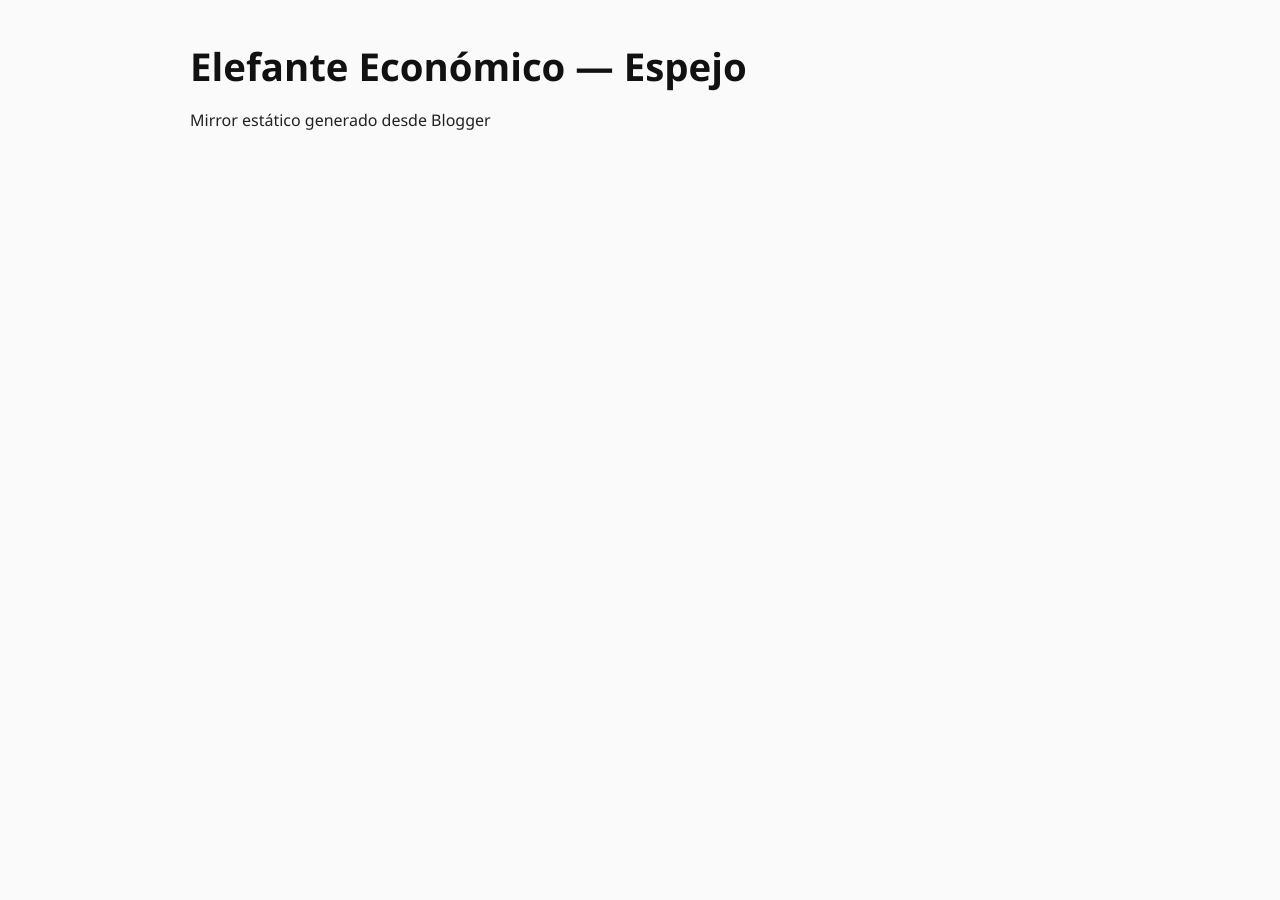
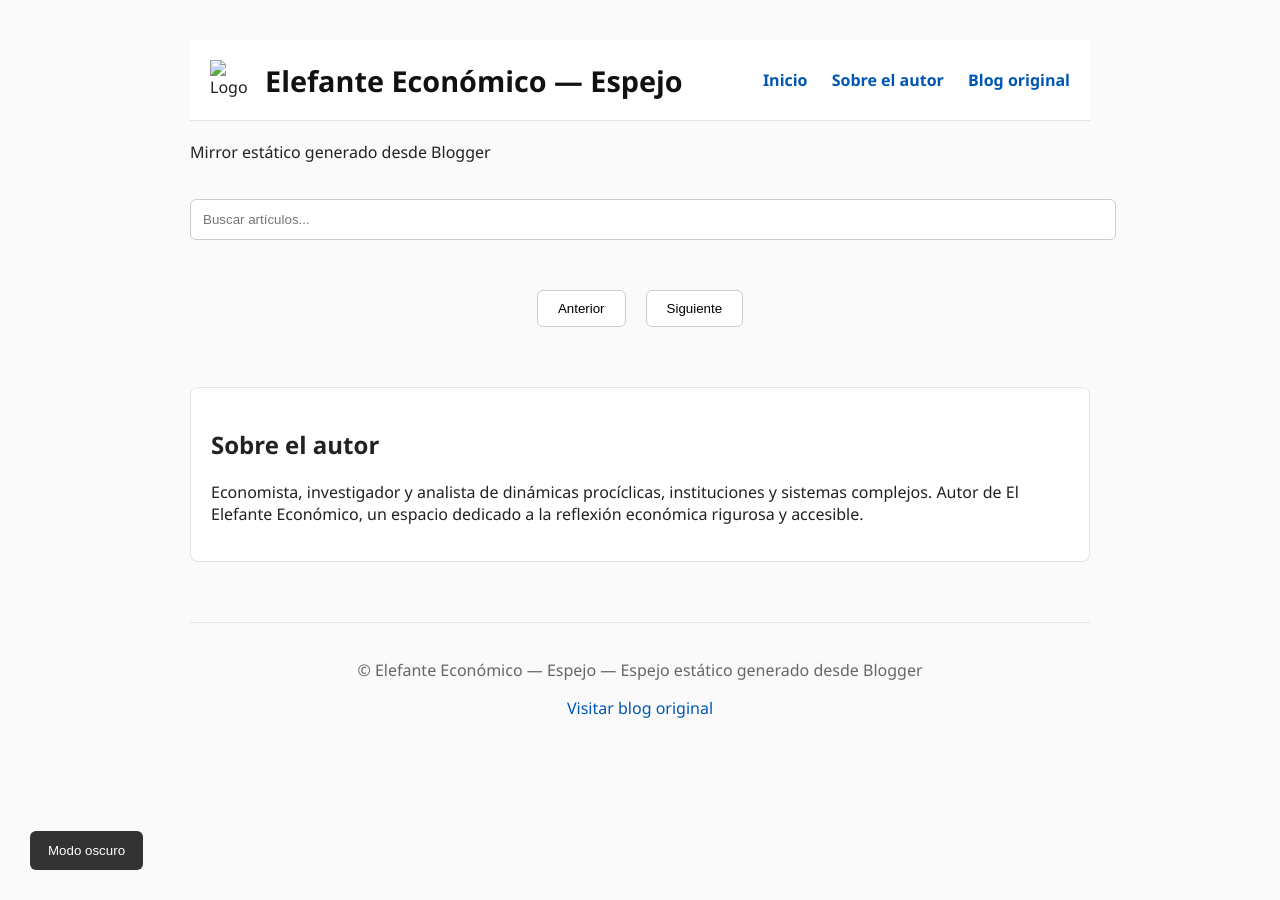
Before and after one commit to elefante-economico/elefante-economico, a Jekyll site: the page built from index.html, in a window 1280 px wide. Built offline with Jekyll 4.4.1, drawn with Linux system fonts in a browser that asks for light colours.

Commit message:
Update index.html

```diff
--- a/index.html
+++ b/index.html
@@ -2,10 +2,60 @@
 layout: default
 ---
 
-<h1>{{ site.title }}</h1>
-<p>{{ site.description }}</p>
+<!-- HEADER -->
+<header style="background:#ffffff; border-bottom:1px solid #e3e3e3; padding:20px; display:flex; align-items:center; justify-content:space-between;">
+  <div style="display:flex; align-items:center; gap:15px;">
+    <img src="https://elelefanteeconomico.blogspot.com/favicon.ico" alt="Logo" style="width:40px; height:40px;">
+    <h1 style="margin:0; font-size:1.8rem; color:#111;">{{ site.title }}</h1>
+  </div>
+  <nav>
+    <a href="/" style="margin-right:20px; color:#0056b3; text-decoration:none; font-weight:600;">Inicio</a>
+    <a href="#sobre" style="margin-right:20px; color:#0056b3; text-decoration:none; font-weight:600;">Sobre el autor</a>
+    <a href="https://elelefanteeconomico.blogspot.com" target="_blank" style="color:#0056b3; text-decoration:none; font-weight:600;">Blog original</a>
+  </nav>
+</header>
 
-<!-- Estilos -->
+<p style="margin-top:20px;">{{ site.description }}</p>
+
+<!-- BUSCADOR -->
+<input id="searchInput" type="text" placeholder="Buscar artículos..."
+style="width:100%; padding:12px; margin:20px 0; border:1px solid #ccc; border-radius:6px;">
+
+<!-- CONTENEDOR DEL FEED -->
+<div id="feed"></div>
+
+<!-- PAGINACIÓN -->
+<div id="pagination" style="margin-top:30px; display:flex; justify-content:center; gap:20px;">
+  <button id="prevBtn" style="padding:10px 20px; border:1px solid #ccc; background:white; cursor:pointer; border-radius:6px;">Anterior</button>
+  <button id="nextBtn" style="padding:10px 20px; border:1px solid #ccc; background:white; cursor:pointer; border-radius:6px;">Siguiente</button>
+</div>
+
+<!-- SOBRE EL AUTOR -->
+<section id="sobre" style="margin-top:60px; padding:20px; background:white; border-radius:8px; border:1px solid #e3e3e3;">
+  <h2>Sobre el autor</h2>
+  <p>Economista, investigador y analista de dinámicas procíclicas, instituciones y sistemas complejos.
+     Autor de El Elefante Económico, un espacio dedicado a la reflexión económica rigurosa y accesible.</p>
+</section>
+
+<!-- FOOTER -->
+<footer style="margin-top:60px; padding:20px; border-top:1px solid #e3e3e3; text-align:center; color:#666;">
+  <p>© {{ site.title }} — Espejo estático generado desde Blogger</p>
+  <p><a href="https://elelefanteeconomico.blogspot.com" target="_blank" style="color:#0056b3; text-decoration:none;">Visitar blog original</a></p>
+</footer>
+
+<!-- BOTÓN VOLVER ARRIBA -->
+<button id="topBtn"
+style="position:fixed; bottom:30px; right:30px; padding:12px 18px; background:#0056b3; color:white; border:none; border-radius:6px; cursor:pointer; display:none;">
+↑ Arriba
+</button>
+
+<!-- MODO OSCURO -->
+<button id="darkModeBtn"
+style="position:fixed; bottom:30px; left:30px; padding:12px 18px; background:#333; color:white; border:none; border-radius:6px; cursor:pointer;">
+Modo oscuro
+</button>
+
+<!-- ESTILOS -->
 <style>
 body {
   font-family: "Segoe UI", Roboto, Arial, sans-serif;
@@ -14,17 +64,12 @@ body {
   padding: 0 20px;
   color: #222;
   background: #fafafa;
+  transition: background 0.3s, color 0.3s;
 }
 
-h1 {
-  font-size: 2.4rem;
-  margin-bottom: 10px;
-  color: #111;
-}
-
-p {
-  font-size: 1rem;
-  line-height: 1.6;
+.dark-mode {
+  background: #1e1e1e;
+  color: #ddd;
 }
 
 #feed ul {
@@ -33,7 +78,7 @@ p {
   margin: 0;
 }
 
-#feed li {
+.article-card {
   background: white;
   padding: 20px;
   margin-bottom: 25px;
@@ -41,46 +86,70 @@ p {
   border: 1px solid #e3e3e3;
   box-shadow: 0 2px 4px rgba(0,0,0,0.05);
   transition: box-shadow 0.2s ease;
+  display:flex;
+  gap:20px;
 }
 
-#feed li:hover {
+.dark-mode .article-card {
+  background:#2a2a2a;
+  border-color:#444;
+}
+
+.article-card:hover {
   box-shadow: 0 4px 10px rgba(0,0,0,0.08);
 }
 
-#feed a {
+.article-card img {
+  width: 140px;
+  height: 140px;
+  object-fit: cover;
+  border-radius: 6px;
+}
+
+.article-card a {
   font-size: 1.25rem;
   font-weight: 600;
   color: #0056b3;
   text-decoration: none;
 }
 
-#feed a:hover {
+.dark-mode .article-card a {
+  color:#4ea3ff;
+}
+
+.article-card a:hover {
   text-decoration: underline;
 }
 
-#feed strong {
-  color: #444;
-  font-size: 0.95rem;
-}
-
-#feed p {
+.article-card p {
   margin: 8px 0;
 }
 </style>
 
-<!-- Contenedor del feed -->
-<div id="feed"></div>
+<!-- SCRIPT RSS + MINIATURAS + PAGINACIÓN + BUSCADOR + MODO OSCURO + TOP BUTTON -->
+<script>
+let currentPage = 1;
+const itemsPerPage = 10;
+let items = [];
+let filteredItems = [];
 
-<!-- Script RSS usando rss2json -->
-<script>
 async function cargarFeed() {
   const feedUrl = "https://api.rss2json.com/v1/api.json?rss_url=https://elelefanteeconomico.blogspot.com/feeds/posts/default";
   const response = await fetch(feedUrl);
   const data = await response.json();
+  items = data.items;
+  filteredItems = items;
+  mostrarPagina(currentPage);
+}
+
+function mostrarPagina(page) {
+  const start = (page - 1) * itemsPerPage;
+  const end = start + itemsPerPage;
+  const pageItems = filteredItems.slice(start, end);
 
   let html = "<ul>";
 
-  for (let item of data.items) {
+  for (let item of pageItems) {
     const title = item.title;
     const link = item.link;
     const summary = item.description;
@@ -92,11 +161,16 @@ async function cargarFeed() {
 
     const resumenCorto = summary.length > 250 ? summary.substring(0, 250) + "…" : summary;
 
+    const thumbnail = item.thumbnail || "https://via.placeholder.com/140?text=Sin+imagen";
+
     html += `
-      <li>
-        <a href="${link}" target="_blank">${title}</a>
-        <p><strong>${fecha}</strong></p>
-        <p>${resumenCorto}</p>
+      <li class="article-card">
+        <img src="${thumbnail}" alt="Miniatura">
+        <div>
+          <a href="${link}" target="_blank">${title}</a>
+          <p><strong>${fecha}</strong></p>
+          <p>${resumenCorto}</p>
+        </div>
       </li>
     `;
   }
```
Also changed, not shown: other parts of index.html (+33 -0 lines).
